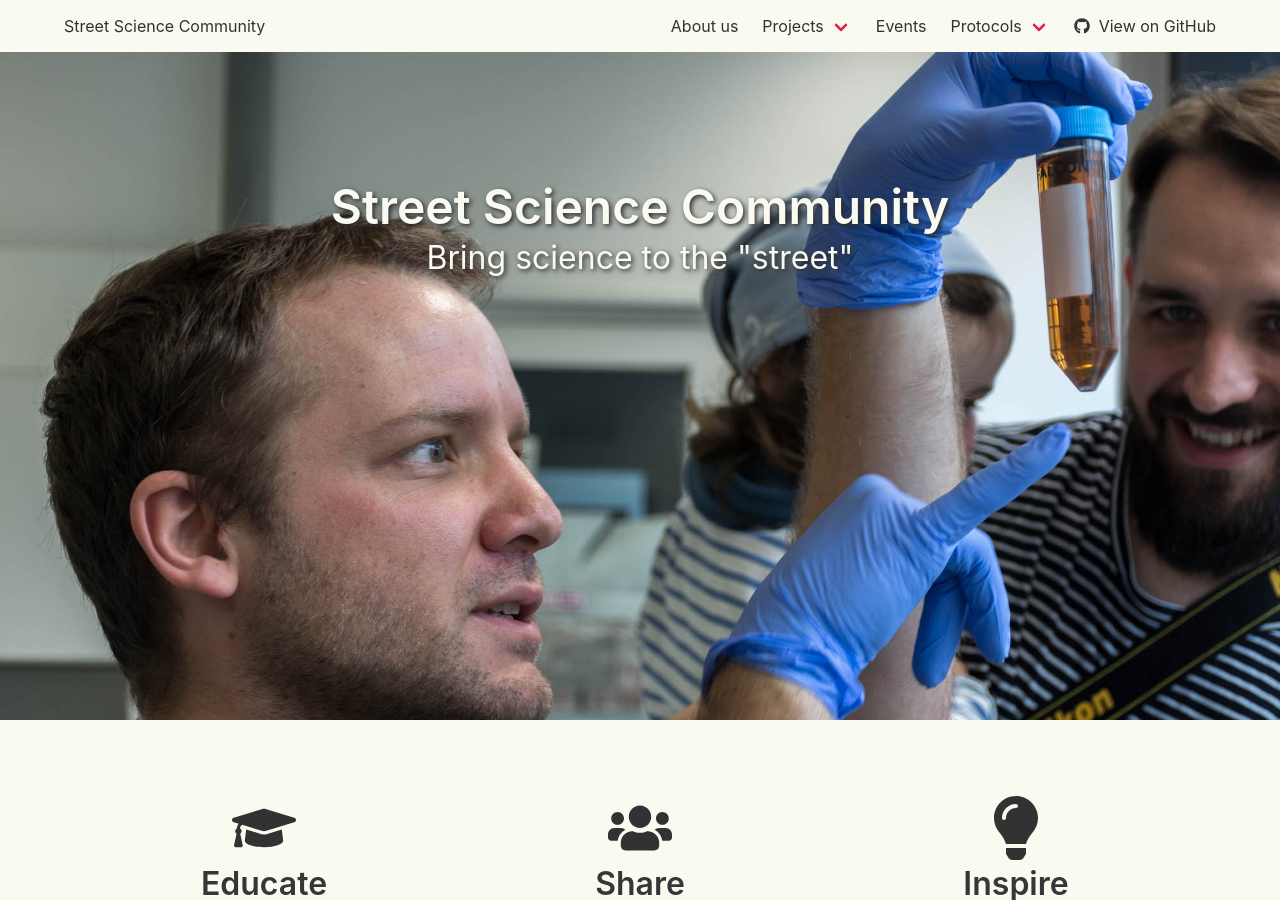
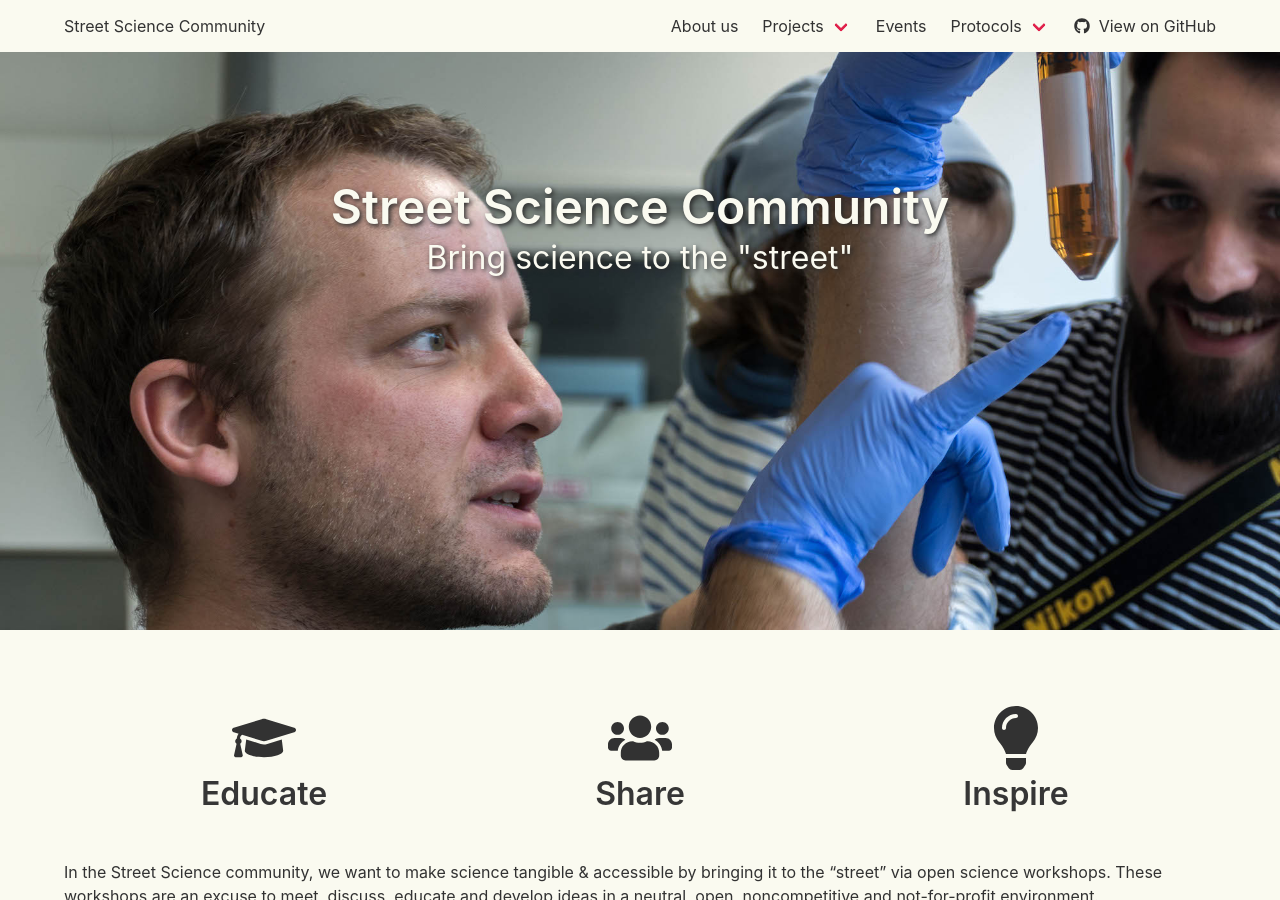
Before and after one commit to StreetScienceCommunity/StreetScienceCommunity.github.io, a Jekyll site: the page built from index.md, in a window 1280 px wide and 900 px high. Built offline with Jekyll 4.4.1, drawn with Linux system fonts in a browser that asks for light colours; nearby versions of some CDN libraries.

Commit message:
Fix css for small screens

```diff
--- a/css/styles.scss
+++ b/css/styles.scss
@@ -58,23 +58,27 @@ $link-active: $link-hover;
 }
 
 .hero-header {
-  background-attachment: scroll, fixed;
-  background-clip: border-box, border-box;
+  background-clip: border-box;
   background-color: rgba(0, 0, 0, 0);
-  background-origin: padding-box, padding-box;
-  background-position: 0% 0%, center center;
-  background-repeat: repeat, no-repeat;
+  background-origin: padding-box;
+  background-position: center center;
+  background-repeat: no-repeat;
   background-size: cover;
-  min-height: 80vh;
-  min-width: 100%;
+  height: 450px;
+  width: 100%;
 
   &.no-image {
     min-height: 40vh;
   }
+
+  @include tablet() {
+    background-attachment: fixed;
+    height: 70vh;
+  }
 }
 
 .hero-header-title {
-  padding-top: 20vh;
+  padding-top: 160px;
   text-align: center;
   text-shadow: 2px 2px 5px $dark;
 
@@ -90,6 +94,10 @@ $link-active: $link-hover;
     p {
       color: $text;
     }
+  }
+
+  @include tablet() {
+    padding-top: 20vh;
   }
 }
 
```
